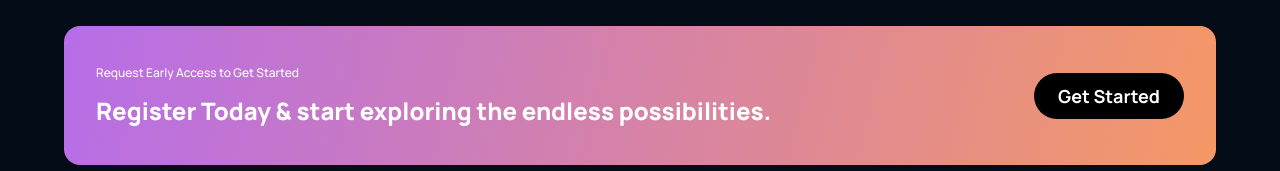
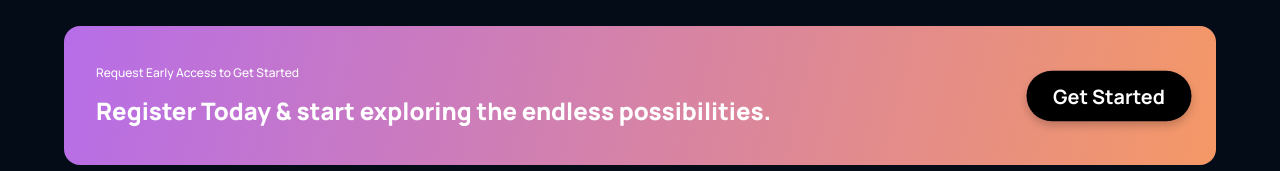
Before and after one commit to blaztted/Modern-UI-UX-GPT-3, a React (Create React App) app: page / in a window 1280 px wide. In both pictures the pointer is over the button "Get Started". Shown: the part 225-396 px from the top of the page. Built offline with nearby package versions, Linux system fonts and the light colour scheme.

Commit message:
added hover animation to the CTA button

```diff
--- a/src/components/cta/cta.css
+++ b/src/components/cta/cta.css
@@ -54,6 +54,12 @@
   outline: none;
   cursor: pointer;
   min-width: 150px;
+  transition: transform 0.3s ease;
+}
+
+.gpt3__cta-btn button:hover {
+  transform: scale(1.1);
+  box-shadow: 0 4px 8px rgba(0, 0, 0, 0.2);
 }
 
 @media screen and (max-width: 650px) {
```
